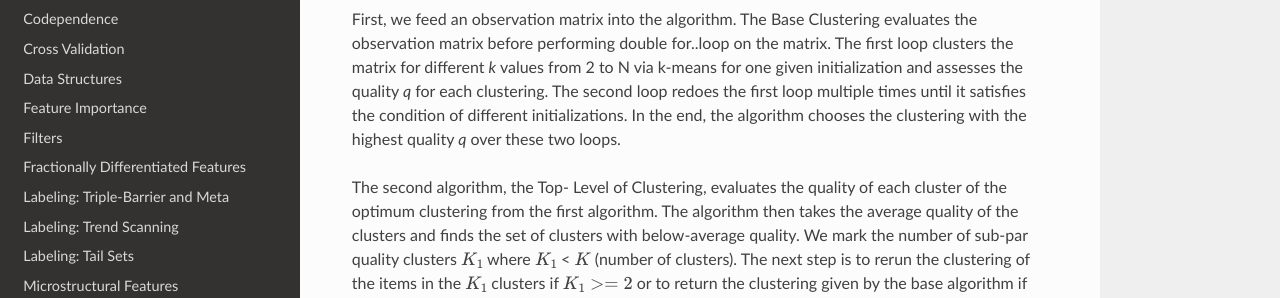
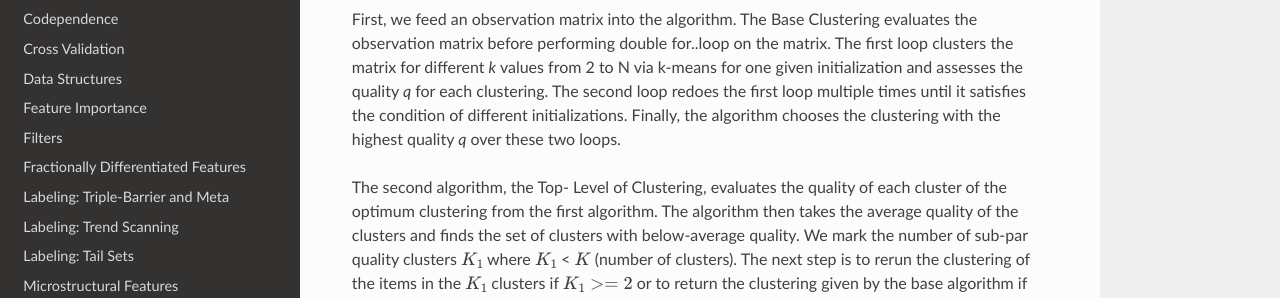
Before and after one commit to hudson-and-thames/mlfinlab, a Sphinx documentation site: the page built from docs/source/implementations/clustering.rst, in a window 1280 px wide and 900 px high, scrolled down 1180 px. Shown: the part 176-474 px from the top of the window. Built offline with Sphinx 7.4.7 and the Read the Docs theme 2.0.0, drawn with Linux system fonts in a browser that asks for light colours.

Commit message:
modified clustering.rst

```diff
--- a/docs/source/implementations/clustering.rst
+++ b/docs/source/implementations/clustering.rst
@@ -46,7 +46,7 @@ The ONC algorithm accommodates three distinct features that set the algorithm ap
 The ONC Mechanism
 *****************
 
-First, we feed an observation matrix into the algorithm. The Base Clustering evaluates the observation matrix before performing double for..loop on the matrix. The first loop clusters the matrix for different *k* values from 2 to N via k-means for one given initialization and assesses the quality *q* for each clustering. The second loop redoes the first loop multiple times until it satisfies the condition of different initializations. In the end, the algorithm chooses the clustering with the highest quality *q* over these two loops.
+First, we feed an observation matrix into the algorithm. The Base Clustering evaluates the observation matrix before performing double for..loop on the matrix. The first loop clusters the matrix for different *k* values from 2 to N via k-means for one given initialization and assesses the quality *q* for each clustering. The second loop redoes the first loop multiple times until it satisfies the condition of different initializations. Finally, the algorithm chooses the clustering with the highest quality *q* over these two loops.
 
 The second algorithm, the Top- Level of Clustering, evaluates the quality of each cluster of the optimum clustering from the first algorithm. The algorithm then takes the average quality of the clusters and finds the set of clusters with below-average quality. We mark the number of sub-par quality clusters :math:`K_1` where :math:`K_1` < :math:`K` (number of clusters). The next step is to rerun the clustering of the items in the :math:`K_1` clusters if :math:`K_1 >=2` or to return the clustering given by the base algorithm if :math:`K_1 <=1`.
 
```
